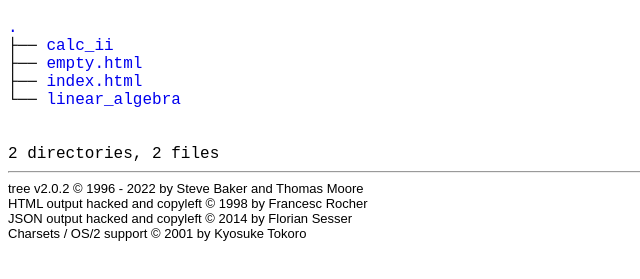
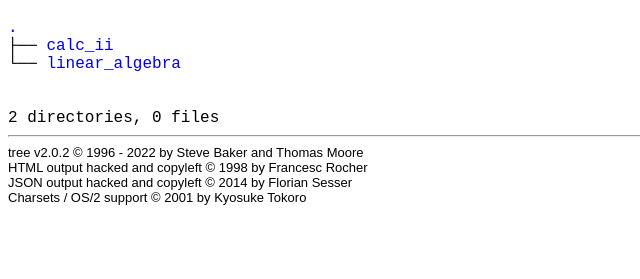
Before and after one commit to joelmcallister/joelmcallister.github.io, a plain HTML site: page notes/index.html in a window 1280 px wide. Shown: the part 61-340 px from the top of the page, without its empty margins (0-640 px from the left). Drawn offline with Linux system fonts and the light colour scheme.

Commit message:
one more change

```diff
--- a/notes/index.html
+++ b/notes/index.html
@@ -27,12 +27,10 @@
 	<h1>Directory Tree</h1><p>
 	<a href=".">.</a><br>
 	├── <a href="./calc_ii/">calc_ii</a><br>
-	├── <a href="./empty.html">empty.html</a><br>
-	├── <a href="./index.html">index.html</a><br>
 	└── <a href="./linear_algebra/">linear_algebra</a><br>
 <br><br><p>
 
-2 directories, 2 files
+2 directories, 0 files
 
 </p>
 	<hr>
```
